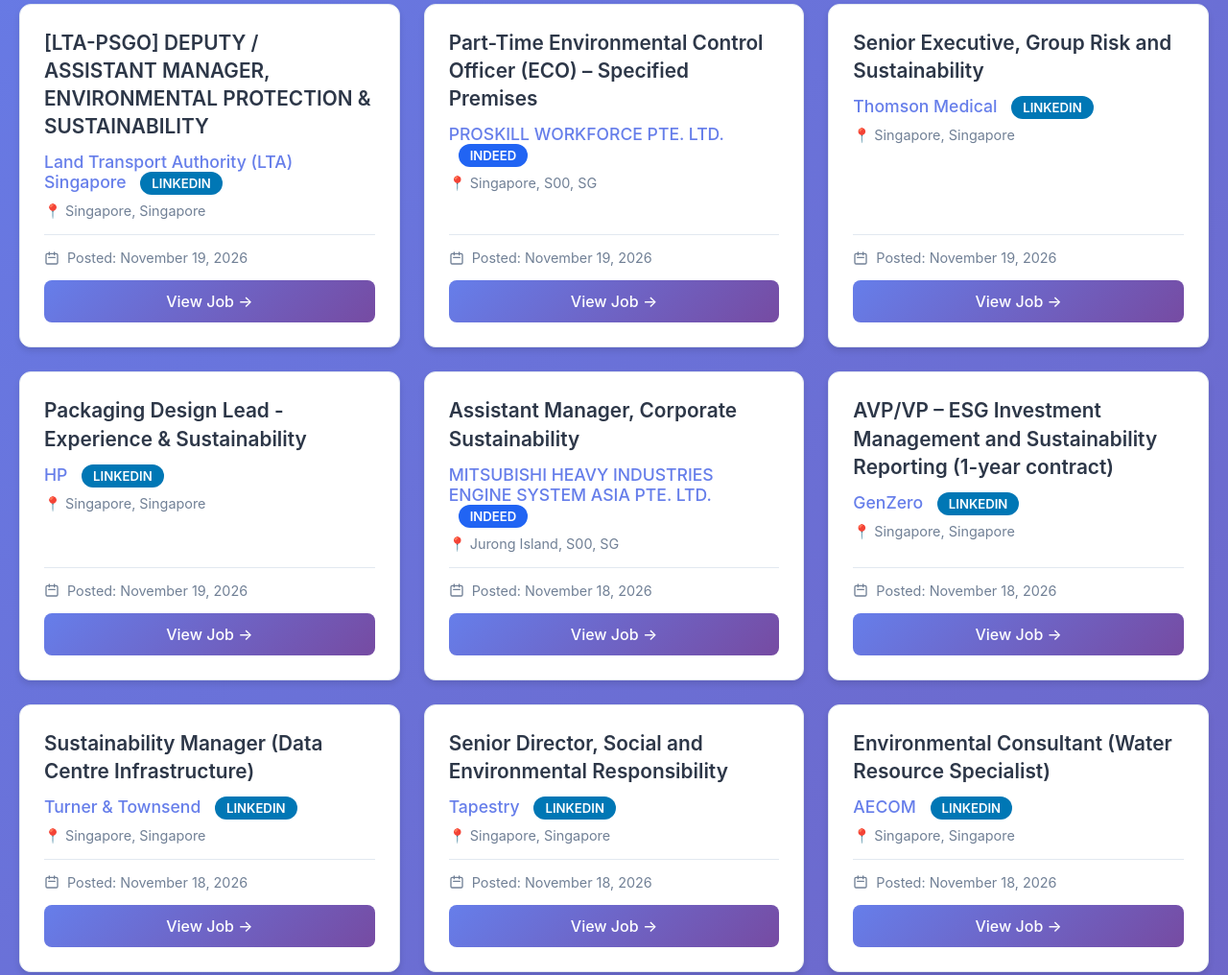
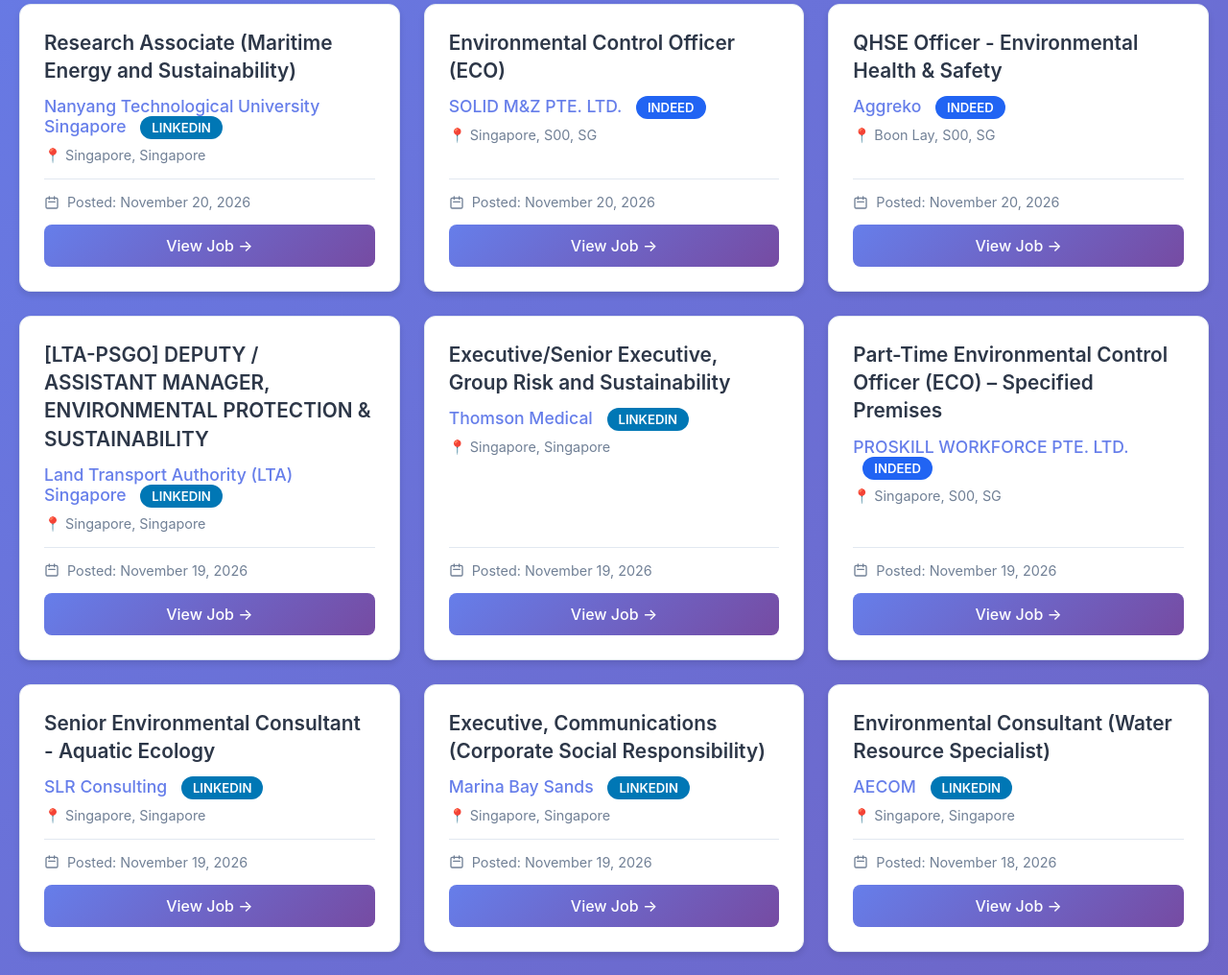
Before and after one commit to phyllispp/impact-jobs, a plain HTML site: page index.html in a window 1280 px wide. Shown: the part 543-1559 px from the top of the page at 96% size. Drawn offline with Linux system fonts and the light colour scheme.

Commit message:
Auto-update jobs - 2026-11-21 09:18 UTC

```diff
--- a/index.html
+++ b/index.html
@@ -317,7 +317,7 @@
             }
         }
     </style>
-<!-- Auto-generated timestamp: 2026-11-20 09:46:04 UTC -->
+<!-- Auto-generated timestamp: 2026-11-21 09:18:14 UTC -->
 </head>
 <body>
     <div class="container">
@@ -326,17 +326,17 @@
             <p>Singapore & Hong Kong • Last 7 Days</p>
             <div class="stats">
                 <div class="stat-box">
-                    <div class="number" id="total-jobs">34</div>
+                    <div class="number" id="total-jobs">32</div>
                     <div class="label">Total Jobs</div>
                 </div>
 
                 <div class="stat-box">
-                    <div class="number">28</div>
+                    <div class="number">24</div>
                     <div class="label">Linkedin Jobs</div>
                 </div>
 
                 <div class="stat-box">
-                    <div class="number">6</div>
+                    <div class="number">8</div>
                     <div class="label">Indeed Jobs</div>
                 </div>
 
@@ -388,7 +388,7 @@
         </div>
 
         <div class="footer">
-            <p>Generated on November 20, 2026 at 09:46 AM</p>
+            <p>Generated on November 21, 2026 at 09:18 AM</p>
             <p>Searching across Indeed, LinkedIn, Google, and MyCareersFuture</p>
             <p style="margin-top: 5px; font-size: 0.9em;">Jobs from Singapore and Hong Kong</p>
             <p style="margin-top: 10px; font-size: 0.9em;">
@@ -401,10 +401,46 @@
         // Jobs data
         const jobsData = [
   {
+    "title": "Research Associate (Maritime Energy and Sustainability)",
+    "company": "Nanyang Technological University Singapore",
+    "date_posted": "2026-11-20",
+    "job_url": "https://www.linkedin.com/jobs/view/4492784527",
+    "site": "linkedin",
+    "location": "Singapore, Singapore",
+    "location_category": "Singapore"
+  },
+  {
+    "title": "Environmental Control Officer (ECO)",
+    "company": "SOLID M&Z PTE. LTD.",
+    "date_posted": "2026-11-20",
+    "job_url": "https://sg.indeed.com/viewjob?jk=a7fc43c30fb45ae1",
+    "site": "indeed",
+    "location": "Singapore, S00, SG",
+    "location_category": "Singapore"
+  },
+  {
+    "title": "QHSE Officer - Environmental Health & Safety",
+    "company": "Aggreko",
+    "date_posted": "2026-11-20",
+    "job_url": "https://sg.indeed.com/viewjob?jk=b0d282ed061ff8fa",
+    "site": "indeed",
+    "location": "Boon Lay, S00, SG",
+    "location_category": "Singapore"
+  },
+  {
     "title": "[LTA-PSGO] DEPUTY / ASSISTANT MANAGER, ENVIRONMENTAL PROTECTION & SUSTAINABILITY",
     "company": "Land Transport Authority (LTA) Singapore",
     "date_posted": "2026-11-19",
     "job_url": "https://www.linkedin.com/jobs/view/4492248727",
+    "site": "linkedin",
+    "location": "Singapore, Singapore",
+    "location_category": "Singapore"
+  },
+  {
+    "title": "Executive/Senior Executive, Group Risk and Sustainability",
+    "company": "Thomson Medical",
+    "date_posted": "2026-11-19",
+    "job_url": "https://www.linkedin.com/jobs/view/4491374566",
     "site": "linkedin",
     "location": "Singapore, Singapore",
     "location_category": "Singapore"
@@ -419,55 +455,19 @@
     "location_category": "Singapore"
   },
   {
-    "title": "Senior Executive, Group Risk and Sustainability",
-    "company": "Thomson Medical",
+    "title": "Senior Environmental Consultant - Aquatic Ecology",
+    "company": "SLR Consulting",
     "date_posted": "2026-11-19",
-    "job_url": "https://www.linkedin.com/jobs/view/4491374566",
+    "job_url": "https://www.linkedin.com/jobs/view/4483008966",
     "site": "linkedin",
     "location": "Singapore, Singapore",
     "location_category": "Singapore"
   },
   {
-    "title": "Packaging Design Lead - Experience & Sustainability",
-    "company": "HP",
+    "title": "Executive, Communications (Corporate Social Responsibility)",
+    "company": "Marina Bay Sands",
     "date_posted": "2026-11-19",
-    "job_url": "https://www.linkedin.com/jobs/view/4492286415",
-    "site": "linkedin",
-    "location": "Singapore, Singapore",
-    "location_category": "Singapore"
-  },
-  {
-    "title": "Assistant Manager, Corporate Sustainability",
-    "company": "MITSUBISHI HEAVY INDUSTRIES ENGINE SYSTEM ASIA PTE. LTD.",
-    "date_posted": "2026-11-18",
-    "job_url": "https://sg.indeed.com/viewjob?jk=130776011d88e58f",
-    "site": "indeed",
-    "location": "Jurong Island, S00, SG",
-    "location_category": "Singapore"
-  },
-  {
-    "title": "AVP/VP \u2013 ESG Investment Management and Sustainability Reporting (1-year contract)",
-    "company": "GenZero",
-    "date_posted": "2026-11-18",
-    "job_url": "https://www.linkedin.com/jobs/view/4490834322",
-    "site": "linkedin",
-    "location": "Singapore, Singapore",
-    "location_category": "Singapore"
-  },
-  {
-    "title": "Sustainability Manager (Data Centre Infrastructure)",
-    "company": "Turner & Townsend",
-    "date_posted": "2026-11-18",
-    "job_url": "https://www.linkedin.com/jobs/view/4465568286",
-    "site": "linkedin",
-    "location": "Singapore, Singapore",
-    "location_category": "Singapore"
-  },
-  {
-    "title": "Senior Director, Social and Environmental Responsibility",
-    "company": "Tapestry",
-    "date_posted": "2026-11-18",
-    "job_url": "https://www.linkedin.com/jobs/view/4482290130",
+    "job_url": "https://www.linkedin.com/jobs/view/4492416752",
     "site": "linkedin",
     "location": "Singapore, Singapore",
     "location_category": "Singapore"
@@ -491,10 +491,46 @@
     "location_category": "Singapore"
   },
   {
-    "title": "Sustainability Office - Executive / Senior Executive / Assistant Manager Sustainability",
-    "company": "Singapore Airlines",
+    "title": "Assistant Manager, Corporate Sustainability",
+    "company": "MITSUBISHI HEAVY INDUSTRIES ENGINE SYSTEM ASIA PTE. LTD.",
+    "date_posted": "2026-11-18",
+    "job_url": "https://sg.indeed.com/viewjob?jk=130776011d88e58f",
+    "site": "indeed",
+    "location": "Jurong Island, S00, SG",
+    "location_category": "Singapore"
+  },
+  {
+    "title": "Sustainability Manager (Data Centre Infrastructure)",
+    "company": "Turner & Townsend",
+    "date_posted": "2026-11-18",
+    "job_url": "https://www.linkedin.com/jobs/view/4465568286",
+    "site": "linkedin",
+    "location": "Singapore, Singapore",
+    "location_category": "Singapore"
+  },
+  {
+    "title": "AVP/VP \u2013 ESG Investment Management and Sustainability Reporting (1-year contract)",
+    "company": "GenZero",
+    "date_posted": "2026-11-18",
+    "job_url": "https://www.linkedin.com/jobs/view/4490834322",
+    "site": "linkedin",
+    "location": "Singapore, Singapore",
+    "location_category": "Singapore"
+  },
+  {
+    "title": "Senior Director, Social and Environmental Responsibility",
+    "company": "Tapestry",
+    "date_posted": "2026-11-18",
+    "job_url": "https://www.linkedin.com/jobs/view/4482290130",
+    "site": "linkedin",
+    "location": "Singapore, Singapore",
+    "location_category": "Singapore"
+  },
+  {
+    "title": "Senior Sustainability Manager - Circular Systems and Innovation",
+    "company": "CHANEL",
     "date_posted": "2026-11-17",
-    "job_url": "https://www.linkedin.com/jobs/view/4474664812",
+    "job_url": "https://www.linkedin.com/jobs/view/4447697844",
     "site": "linkedin",
     "location": "Singapore, Singapore",
     "location_category": "Singapore"
@@ -509,10 +545,10 @@
     "location_category": "Singapore"
   },
   {
-    "title": "Senior Sustainability Manager - Circular Systems and Innovation",
-    "company": "CHANEL",
+    "title": "Sustainability Office - Executive / Senior Executive / Assistant Manager Sustainability",
+    "company": "Singapore Airlines",
     "date_posted": "2026-11-17",
-    "job_url": "https://www.linkedin.com/jobs/view/4447697844",
+    "job_url": "https://www.linkedin.com/jobs/view/4474664812",
     "site": "linkedin",
     "location": "Singapore, Singapore",
     "location_category": "Singapore"
@@ -527,15 +563,6 @@
     "location_category": "Singapore"
   },
   {
-    "title": "Sustainability Director, APAC",
-    "company": "Vantage",
-    "date_posted": "2026-11-17",
-    "job_url": "https://www.linkedin.com/jobs/view/4475594355",
-    "site": "linkedin",
-    "location": "Singapore, Singapore",
-    "location_category": "Singapore"
-  },
-  {
     "title": "Environment, Climate & Regulatory Engineer - Associate",
     "company": "ExxonMobil",
     "date_posted": "2026-11-17",
@@ -545,10 +572,10 @@
     "location_category": "Singapore"
   },
   {
-    "title": "Director, Knowledge Products and Impact",
-    "company": "AVPN",
-    "date_posted": "2026-11-16",
-    "job_url": "https://www.linkedin.com/jobs/view/4489701762",
+    "title": "Sustainability Director, APAC",
+    "company": "Vantage",
+    "date_posted": "2026-11-17",
+    "job_url": "https://www.linkedin.com/jobs/view/4475594355",
     "site": "linkedin",
     "location": "Singapore, Singapore",
     "location_category": "Singapore"
@@ -572,6 +599,15 @@
     "location_category": "Singapore"
   },
   {
+    "title": "Director, Knowledge Products and Impact",
+    "company": "AVPN",
+    "date_posted": "2026-11-16",
+    "job_url": "https://www.linkedin.com/jobs/view/4489701762",
+    "site": "linkedin",
+    "location": "Singapore, Singapore",
+    "location_category": "Singapore"
+  },
+  {
     "title": "Sustainability Data Analyst Intern",
     "company": "EDHEC BUSINESS SCHOOL LONDON",
     "date_posted": "2026-11-16",
@@ -581,30 +617,12 @@
     "location_category": "Singapore"
   },
   {
-    "title": "Advisory - Consulting, ESG | Graduate Associate 2027",
-    "company": "KPMG Singapore",
-    "date_posted": "2026-11-14",
-    "job_url": "https://www.linkedin.com/jobs/view/4456372068",
-    "site": "linkedin",
-    "location": "Singapore, Singapore",
-    "location_category": "Singapore"
-  },
-  {
     "title": "Senior Manager, Group Sustainability (Social Impact)",
     "company": "Singtel",
     "date_posted": "2026-11-14",
     "job_url": "https://www.linkedin.com/jobs/view/4474724884",
     "site": "linkedin",
     "location": "Singapore, Singapore",
-    "location_category": "Singapore"
-  },
-  {
-    "title": "Sustainability Intern",
-    "company": "GCB COCOA SINGAPORE PTE. LTD.",
-    "date_posted": "2026-11-14",
-    "job_url": "https://sg.indeed.com/viewjob?jk=0d5ed4650ad0c20c",
-    "site": "indeed",
-    "location": "Jurong Island, S00, SG",
     "location_category": "Singapore"
   },
   {
@@ -626,82 +644,46 @@
     "location_category": "Singapore"
   },
   {
-    "title": "Head of Foundation Communications - Philanthropy & Impact",
-    "company": "Michael Page",
-    "date_posted": "2026-11-13",
-    "job_url": "https://www.linkedin.com/jobs/view/4490743725",
+    "title": "Sustainability Intern",
+    "company": "GCB COCOA SINGAPORE PTE. LTD.",
+    "date_posted": "2026-11-14",
+    "job_url": "https://sg.indeed.com/viewjob?jk=0d5ed4650ad0c20c",
+    "site": "indeed",
+    "location": "Jurong Island, S00, SG",
+    "location_category": "Singapore"
+  },
+  {
+    "title": "Advisory - Consulting, ESG | Graduate Associate 2027",
+    "company": "KPMG Singapore",
+    "date_posted": "2026-11-14",
+    "job_url": "https://www.linkedin.com/jobs/view/4456372068",
     "site": "linkedin",
     "location": "Singapore, Singapore",
     "location_category": "Singapore"
   },
   {
-    "title": "Senior Manager/Manager (Sustainability & Smart Technology)",
-    "company": "Singapore University of Social Sciences (SUSS)",
-    "date_posted": "2026-11-13",
-    "job_url": "https://www.linkedin.com/jobs/view/4472699653",
+    "title": "Sustainability Program Manager",
+    "company": "Amazon Web Services (AWS)",
+    "date_posted": "nan",
+    "job_url": "https://www.linkedin.com/jobs/view/4485213664",
     "site": "linkedin",
     "location": "Singapore, Singapore",
     "location_category": "Singapore"
   },
   {
-    "title": "Waste Program Manager, APAC, AWS Environmental",
-    "company": "Amazon Web Services (AWS)",
-    "date_posted": "2026-11-13",
-    "job_url": "https://www.linkedin.com/jobs/view/4490723064",
+    "title": "Risk Services, Sustainability and Climate Change Advisory - Manager/ Senior Manager",
+    "company": "PwC Singapore",
+    "date_posted": "nan",
+    "job_url": "https://www.linkedin.com/jobs/view/4433675456",
     "site": "linkedin",
     "location": "Singapore, Singapore",
     "location_category": "Singapore"
   },
   {
-    "title": "Faculty in Accounting (Financial & Sustainability Reporting)",
-    "company": "Singapore Institute of Technology",
-    "date_posted": "2026-11-13",
-    "job_url": "https://www.linkedin.com/jobs/view/4436516584",
-    "site": "linkedin",
-    "location": "Singapore, Singapore",
-    "location_category": "Singapore"
-  },
-  {
-    "title": "Manager, Climate Change and Sustainability Services, Assurance",
-    "company": "EY",
-    "date_posted": "2026-11-13",
-    "job_url": "https://www.linkedin.com/jobs/view/4480620945",
-    "site": "linkedin",
-    "location": "Singapore, Singapore",
-    "location_category": "Singapore"
-  },
-  {
-    "title": "Senior Environmental Consultant - Aquatic Ecology",
-    "company": "SLR Consulting",
+    "title": "Sustainability Coordinator / Content Editor / Shipping Executive",
+    "company": "Startup Cambodia",
     "date_posted": "nan",
-    "job_url": "https://www.linkedin.com/jobs/view/4483008966",
-    "site": "linkedin",
-    "location": "Singapore, Singapore",
-    "location_category": "Singapore"
-  },
-  {
-    "title": "Research Fellow (Environmental Economics)",
-    "company": "National University of Singapore",
-    "date_posted": "nan",
-    "job_url": "https://www.linkedin.com/jobs/view/4491588823",
-    "site": "linkedin",
-    "location": "Singapore, Singapore",
-    "location_category": "Singapore"
-  },
-  {
-    "title": "Research Associate (Maritime Energy and Sustainability)",
-    "company": "Nanyang Technological University Singapore",
-    "date_posted": "nan",
-    "job_url": "https://www.linkedin.com/jobs/view/4492784527",
-    "site": "linkedin",
-    "location": "Singapore, Singapore",
-    "location_category": "Singapore"
-  },
-  {
-    "title": "Executive, Communications (Corporate Social Responsibility)",
-    "company": "Marina Bay Sands",
-    "date_posted": "nan",
-    "job_url": "https://www.linkedin.com/jobs/view/4492416752",
+    "job_url": "https://www.linkedin.com/jobs/view/4493230993",
     "site": "linkedin",
     "location": "Singapore, Singapore",
     "location_category": "Singapore"
```
Also changed, not shown: singapore_core_impact_jobs.csv (+159 -20 lines).
